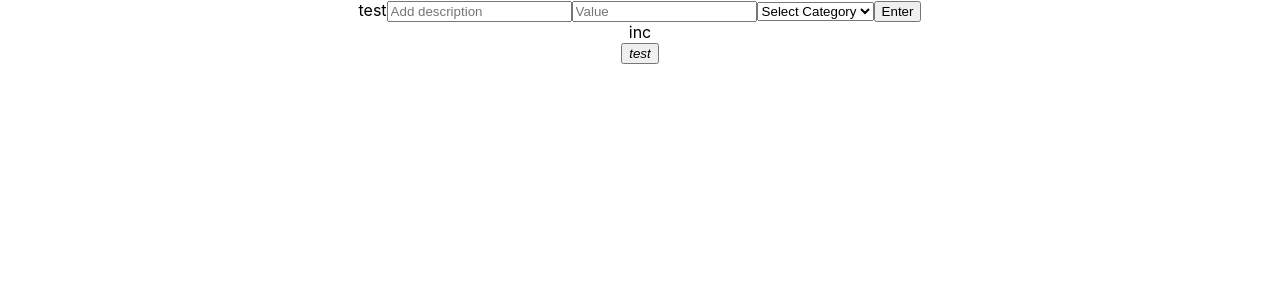
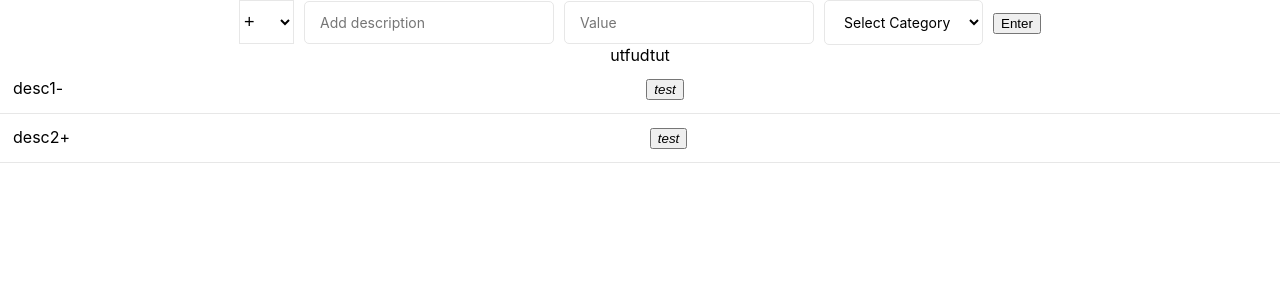
Before and after one commit to alti21/BudgetTrack, a React (Create React App) app in the folder my-app/: page / in a window 1280 px wide. Shown: the top 300 px of the page. Built offline with nearby package versions, Linux system fonts and the light colour scheme.

Commit message:
Added basic ability to add incomes to income Array

```diff
--- a/my-app/src/App.css
+++ b/my-app/src/App.css
@@ -1,3 +1,11 @@
+@import './components/input/BudgetInput.css';
+@import './components/output/output.css';
 .App {
   text-align: center;
 }
+
+.clearfix::after {
+  content: "";
+  display: table;
+  clear: both;
+}
--- a/my-app/src/App.js
+++ b/my-app/src/App.js
@@ -2,6 +2,7 @@ import React, { useState, useReducer } from 'react';
 import logo from './logo.svg';
 import './App.css';
 import BudgetInput from './components/input/BudgetInput';
+import IncomeOutputList from './components/output/IncomeOutputList';
 import IncomeOutput from './components/output/IncomeOutput';
 
 // initial state
@@ -105,23 +106,83 @@ const App = () => {
     } //INITIAL STATE
   );
 
+  const [incomes, setIncomes] = useState( [{
+      desc: 'desc1',
+      type: '-'
+    },
+    {
+      desc: 'desc2',
+      type: '+'
+    }]); // incomes will be array of income objects/components
   const [description, setDescription] = useState('');
+  const [type, setType] = useState('');
 
-  const handleChange = (event) => {
-    setDescription(event.target.value);
+  const incomeObj = {
+    desc: description,
+    budgetType: type
   }
 
+  let incomeObjArray = [
+    {
+      desc: 'desc1',
+      type: '-'
+    },
+    {
+      desc: 'desc2',
+      type: '+'
+    },
+];
+
+
+  const handleIncomeObjArray = () => {
+    // const incomes = this.state.players.slice(0);
+
+    // incomes.push({
+    //   name: 'Maul',
+    //   id: 26
+    // });
+
+    // this.setState({
+    //   players: players,
+    // });
+
+
+    setIncomes(incomes.concat(incomeObj));
+    console.log(incomes + "testing");
+  }
+
+  const handleChange = (event) => {  //this handler is called in the child component BudgetInput
+    setDescription(event.target.value);
+    console.log(incomeObj.desc)
+  }
+
+  const handleSelectChange = (event) => {  //this handler is called in the child component BudgetInput
+    setType(event.target.value);
+  }
+
+//make incomeOutput appear when button in BudgetInput is clicked
   return (
     <div className="App">
-      test
+
       <BudgetInput
         descValue={description}
         onDescChange={handleChange}
-       // budgetValue={}
+        onSelectChange={handleSelectChange}
+        type={type}
+        onBudgetSubmit={handleIncomeObjArray}
       />
 
-      <IncomeOutput
-        description={description}
+      {/* <IncomeOutput
+        obj={incomeObj}
+      /> */}
+
+      {/* <IncomeOutput
+        desc={description}
+        type={type}
+      /> */}
+
+      <IncomeOutputList
+        list={incomes}
       />
     </div>
   )
--- a/my-app/src/components/input/BudgetInput.css
+++ b/my-app/src/components/input/BudgetInput.css
@@ -0,0 +1,23 @@
+.add__value, .add__description, .add__category {
+    border: 1px solid #e7e7e7;
+    background-color: #fff;
+    color: inherit;
+    font-family: inherit;
+    font-size: 14px;
+    padding: 12px 15px;
+    margin-right: 10px;
+    border-radius: 5px;
+    transition: border 0.3s;
+}
+
+.add__type {
+    width: 55px;
+    border: 1px solid #e7e7e7;
+    height: 44px;
+    font-size: 18px;
+    color: inherit;
+    background-color: #fff;
+    margin-right: 10px;
+    font-weight: 300;
+    transition: border 0.3s;
+}
--- a/my-app/src/components/input/BudgetInput.js
+++ b/my-app/src/components/input/BudgetInput.js
@@ -1,20 +1,22 @@
 import React from 'react';
 import Dropdown from './Dropdown'
 
-const BudgetInput = ({ descValue, budgetValue, onDescChange }) => {
-
-    const handleInput = () => {
-
-    }
+const BudgetInput = ({ descValue, budgetValue, onDescChange, type, onSelectChange, onBudgetSubmit }) => {
 
     return (
         <>
+            <Dropdown
+                className="add__type"
+                optionArr={['+','-']}
+                onSelectChanges={onSelectChange}
+                value={type}
+            />
             <input
                 type="text"
                 className="add__description"
                 placeholder="Add description"
                 value={descValue}
-                onChange={onDescChange}
+                onChange={onDescChange} //handler fron App (Parent) component
             />
             <input
                 type="number"
@@ -23,8 +25,11 @@ const BudgetInput = ({ descValue, budgetValue, onDescChange }) => {
                 value={budgetValue}
                 //onChange={}
             />
-            <Dropdown />
-            <button onClick={handleInput}>Enter</button>
+            <Dropdown
+                className="add__category"
+                optionArr={['Select Category','Salary','Business','Travel','Automobile','Food','Entertainment']}
+            />
+            <button onClick={onBudgetSubmit}>Enter</button>
         </>
     )
 }
--- a/my-app/src/components/input/Dropdown.js
+++ b/my-app/src/components/input/Dropdown.js
@@ -1,17 +1,16 @@
 import React from 'react';
 
-const Dropdown = () => {
- //USE PROPS IN THIS COMPONENT, maybe user can add custom categories
+const Dropdown = ({className, optionArr, value, onSelectChanges}) => {
+ //USE PROPS IN THIS COMPONENT, maybe user can add custom categories, pass array as props?
+
+  //  let opt = sel.options[sel.selectedIndex];
+
+
+
     return (
         <>
-            <select className="add_category">
-                <option>Select Category</option>
-                <option>Salary</option>
-                <option>Business</option>
-                <option>Travel</option>
-                <option>Automobile</option>
-                <option>Food</option>
-                <option>Entertainment</option>
+            <select className={className} onChange={onSelectChanges} value={value}>
+                {optionArr.map((el,i) => (<option key={i}>{el}</option>))}
             </select>
         </>
     )
--- a/my-app/src/components/output/IncomeOutput.js
+++ b/my-app/src/components/output/IncomeOutput.js
@@ -5,14 +5,28 @@ import ValueOutput from './ValueOutput';
 
 
 //Det=leteButton appears after hovering over income value
-const IncomeOutput = ({description}) => {
-
+// const IncomeOutput = ({ obj }) => {
+// //id = inc-{id}
+//     return (
+//         <>
+//             <div className="item clearfix" id={obj.id}>
+//                 <div className="item__description">{obj.description}</div>
+//                     <ValueOutput
+//                         type={obj.type}
+//                         //value={}
+//                     />
+//             </div>
+//         </>
+//     )
+// }
+const IncomeOutput = ({ desc, type,id }) => {
+    //id = inc-{id}
         return (
             <>
-            <div className="item clearfix" id="inc-%id%">
-            <div className="item__description">{description}</div>
+                <div className="item clearfix" id={id}>
+                    <div className="item__description">{desc}</div>
                         <ValueOutput
-                    type={'inc'}
+                            type={type}
                             //value={}
                         />
                 </div>
--- /dev/null
+++ b/my-app/src/components/output/IncomeOutputList.js
@@ -0,0 +1,15 @@
+import React from 'react';
+import IncomeOutput from './IncomeOutput';
+
+
+// list will be list of income objects
+const IncomeOutputList = ({ list }) => {
+    return (
+        <div>utfudtut
+            {list.map(item => <IncomeOutput id={item.id} type={item.type} desc={item.desc}/>)}
+        </div>
+    )
+}
+
+
+export default IncomeOutputList;
--- /dev/null
+++ b/my-app/src/components/output/output.css
@@ -0,0 +1,13 @@
+.item__description {
+    float: left;
+}
+
+.item {
+    padding: 13px;
+    border-bottom: 1px solid #e7e7e7;
+}
+
+.item__value {
+    float: left;
+    transition: transform 0.3s;
+}
```
Lines whose indentation alone changed are shown as unchanged.
